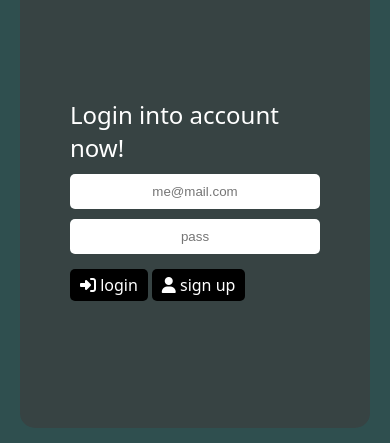
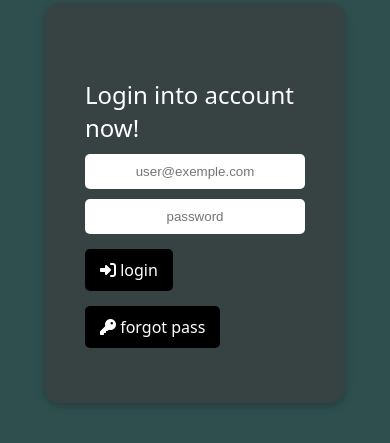
Before and after one commit to davidphoenyx/login-page, a plain HTML site: page index.html in a window 390 px wide. Shown: the part 219-662 px from the top of the page. Drawn offline with Linux system fonts and the light colour scheme.

Commit message:
Melhoramentos em layout
Ajustado para ser responsivo e melhorias de layout.

```diff
--- a/index.html
+++ b/index.html
@@ -5,16 +5,21 @@
     <meta http-equiv="X-UA-Compatible" content="IE=edge">
     <meta name="viewport" content="width=device-width, initial-scale=1.0">
     <link rel="stylesheet" href="style.css">
+    <script src="javascript.js" type="text/javascript"></script>
     <script src="https://kit.fontawesome.com/67cde4358c.js" crossorigin="anonymous"></script>
-    <title>Login</title>
+    <title>Login Page</title>
 </head>
 <body>
     <section>
         <div id="login">
             <h1>Login into account now!</h1>
-            <input type="email" name="login-mail" id="login-mail" placeholder="me@mail.com" required>
-            <input type="password" name="login-pass" id="login-pass" placeholder="pass" required>
-            <a href="#" class="submit"><i class="fa-solid fa-right-to-bracket"></i> login</a> <a href="#" class="sign"><i class="fa-solid fa-user"></i> sign up</a>
+            <label for="email">
+                <input type="email" name="login-mail" id="login-mail" placeholder="user@exemple.com" required>
+            </label>
+            <label for="password">
+                <input type="password" name="login-pass" id="login-pass" placeholder="password" required>
+            </label>
+            <a href="#" class="submit"><i class="fa-solid fa-right-to-bracket"></i> login</a> <a href="#" class="recover"><i class="fa-solid fa-key"></i> forgot pass</a>
         </div>
     </section>
 </body>
--- a/style.css
+++ b/style.css
@@ -20,6 +20,7 @@ section {
     padding: 75px 60px;
     border-radius: 15px;
     background-color: rgba(61, 60, 60, 0.616);
+    box-shadow: rgba(0, 0, 0, 0.24) 0px 3px 8px;
 }
 
 #login input {
@@ -57,7 +58,7 @@ section {
     background-color: rgb(80, 131, 3);
 }
 
-.sign {
+.recover {
     margin-top: 15px;
     padding: 5px 10px;
     border: none;
@@ -71,19 +72,28 @@ section {
     transition: 200ms;
 }
 
-.sign:hover {
+.recover:hover {
     background-color: rgb(180, 9, 9);
 }
 
 @media (max-width: 800px) {
 
     #login {
-        width: 350px;
-        height: 450px;
-        padding: 120px 50px;
+        width: 300px;
+        height: 400px;
+        padding: 75px 40px;
     }
 
     #login input {
-        width: 250px;
+        width: 220px;
     }
+
+    .submit {
+        padding: 10px 15px;
+    }
+
+    .recover {
+        padding: 10px 15px;
+    }
+
 }
```
Also changed, not shown: javascript.js (added).
